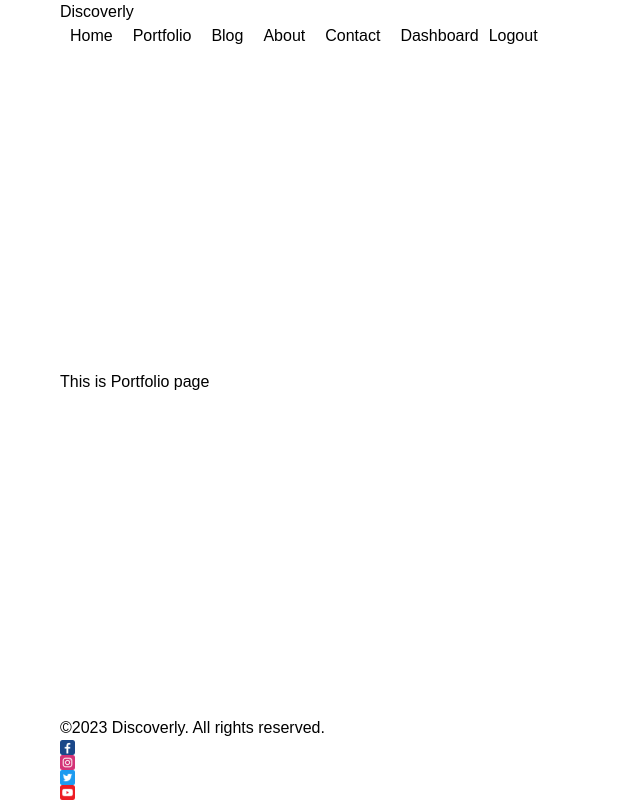
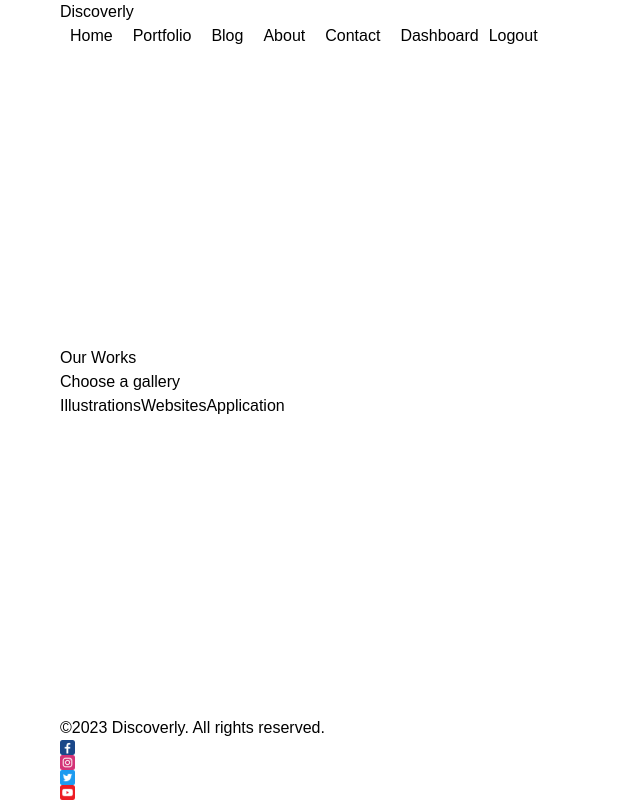
Before and after one commit to Hridhyapaul/Discoverly-BlogSite-Next.js, a Next.js app: page /portfolio in a window 1280 px wide. Shown: the whole page, without its empty margins (0-640 px from the left). Built offline with nearby package versions, Linux system fonts and the light colour scheme.

Commit message:
Designed Portfolio page

```diff
--- a/src/app/contact/page.module.css
+++ b/src/app/contact/page.module.css
@@ -1,4 +1,6 @@
-.container {}
+.container {
+    margin: 25px 0;
+}
 
 .title {
     font-size: 60px;
--- /dev/null
+++ b/src/app/portfolio/layout.jsx
@@ -0,0 +1,13 @@
+import React from 'react';
+import styles from './page.module.css';
+
+const Layout = ({children}) => {
+    return (
+        <div>
+            <h1 className={styles.mainTitle}>Our Works</h1>
+            {children}
+        </div>
+    );
+};
+
+export default Layout;
--- a/src/app/portfolio/page.jsx
+++ b/src/app/portfolio/page.jsx
@@ -1,9 +1,22 @@
 import React from 'react';
+import styles from './page.module.css';
+import Link from 'next/link';
 
 const Portfolio = () => {
     return (
-        <div>
-            <h1>This is Portfolio page</h1>
+        <div className={styles.container}>
+            <h1 className={styles.selectTitle}>Choose a gallery</h1>
+            <div className={styles.items}>
+                <Link href="/portfolio/illustrations" className={styles.item}>
+                    <span className={styles.title}>Illustrations</span>
+                </Link>
+                <Link href="/portfolio/websites" className={styles.item}>
+                    <span className={styles.title}>Websites</span>
+                </Link>
+                <Link href="/portfolio/application" className={styles.item}>
+                    <span className={styles.title}>Application</span>
+                </Link>
+            </div>
         </div>
     );
 };
```
Also changed, not shown: src/app/portfolio/page.module.css (added).
